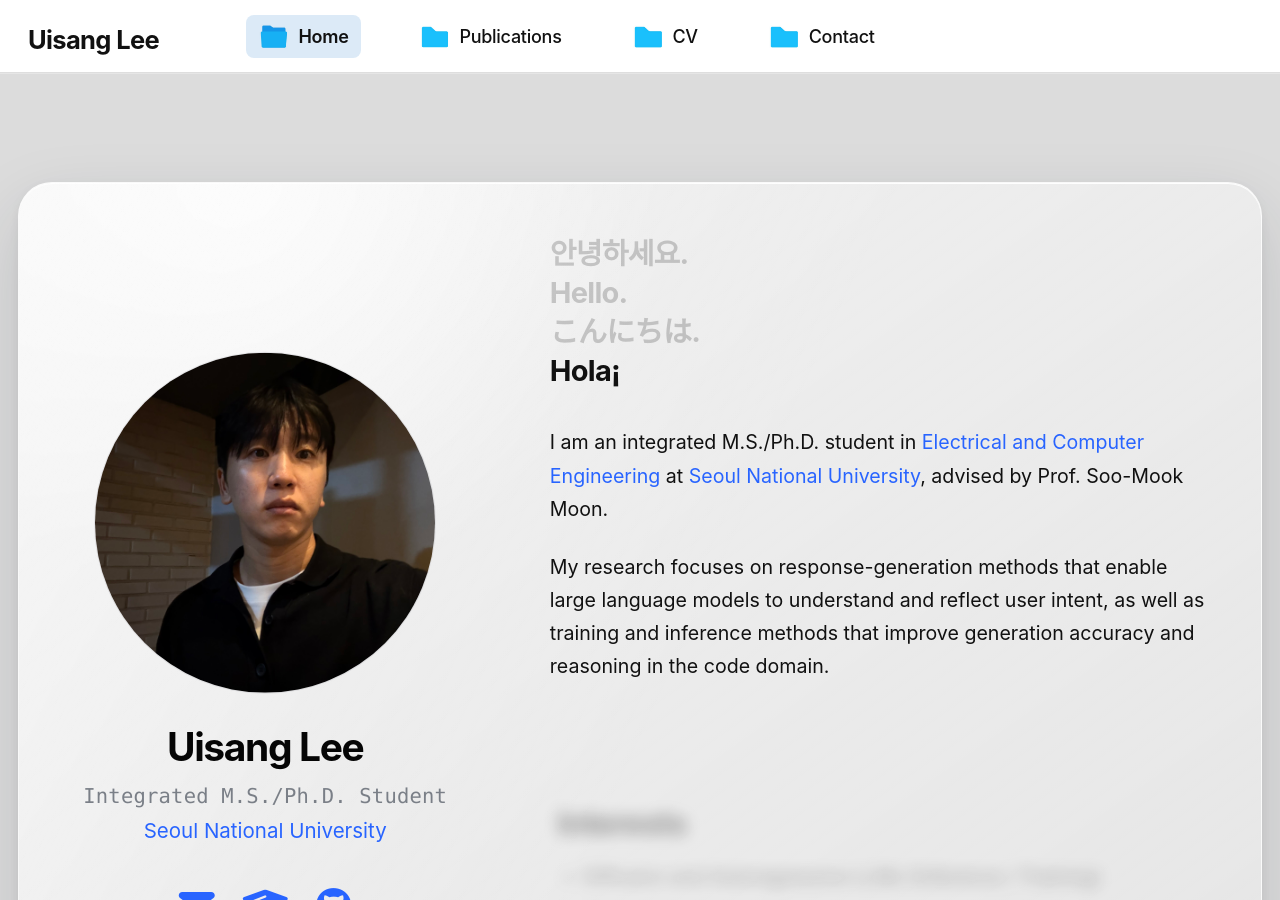
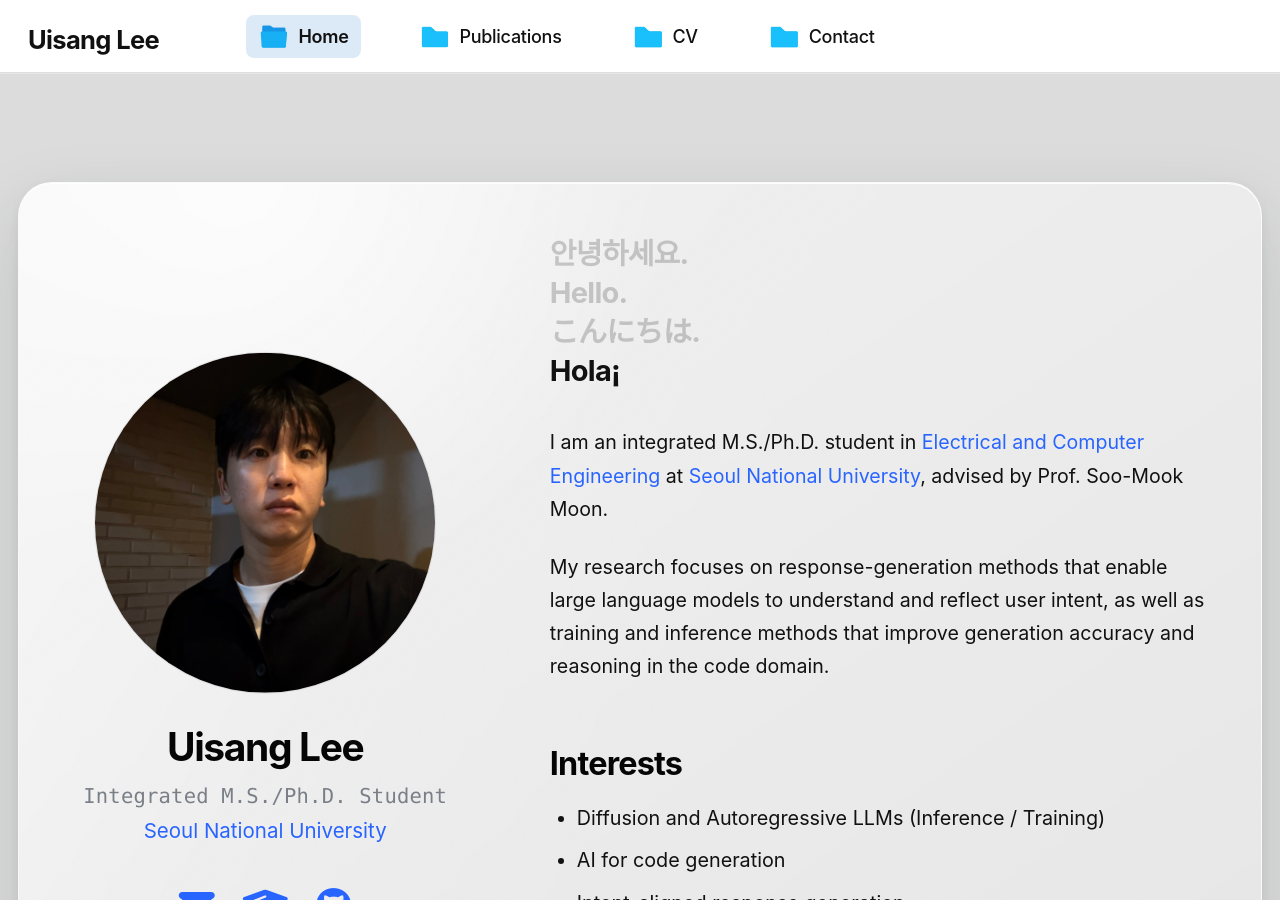
Before and after one commit to uisanglee/uisanglee.github.io, a Jekyll site: the page built from _pages/about.md, in a window 1280 px wide and 900 px high. Built offline with Jekyll 4.4.1, drawn with Linux system fonts in a browser that asks for light colours; a style sheet for code colours, icons or effects is not loaded.

Commit message:
Keep interests section always sharp

```diff
--- a/_includes/head.html
+++ b/_includes/head.html
@@ -13,4 +13,4 @@
 </script>
 
 <!-- For all browsers -->
-<link rel="stylesheet" href="{{ base_path }}/assets/css/main.css?v=20261021-31">
+<link rel="stylesheet" href="{{ base_path }}/assets/css/main.css?v=20261021-32">
--- a/_includes/scripts.html
+++ b/_includes/scripts.html
@@ -1,5 +1,5 @@
 <script type="module" src="{{ base_path }}/assets/js/main.min.js"></script>
-<script src="{{ base_path }}/assets/js/one-page-navigation.js?v=20261021-9" defer></script>
+<script src="{{ base_path }}/assets/js/one-page-navigation.js?v=20261021-10" defer></script>
 
 {% include analytics.html %}
 
--- a/assets/css/main.scss
+++ b/assets/css/main.scss
@@ -596,7 +596,6 @@ body {
   scroll-margin-top: 6.75rem;
 }
 
-.scroll-motion-ready .profile-details,
 .scroll-motion-ready .one-page-section,
 .scroll-motion-ready .profile-contact {
   opacity: var(--scroll-opacity, 1);
@@ -609,7 +608,6 @@ body {
 
 /* Keep button-triggered travel on the compositor: intermediate panels do not
    run blur/spring effects while the page is moving to the selected section. */
-.is-section-scrolling.scroll-motion-ready .profile-details,
 .is-section-scrolling.scroll-motion-ready .one-page-section,
 .is-section-scrolling.scroll-motion-ready .profile-contact {
   opacity: 1 !important;
@@ -621,7 +619,6 @@ body {
 
 @media (prefers-reduced-motion: reduce) {
   .brand-roulette { animation: none !important; }
-  .profile-details,
   .one-page-section,
   .profile-contact {
     opacity: 1 !important;
--- a/assets/js/one-page-navigation.js
+++ b/assets/js/one-page-navigation.js
@@ -120,7 +120,7 @@
   }
 
   function prepareScrollAnimations() {
-    const elements = Array.from(document.querySelectorAll(".profile-details, .one-page-section, .profile-contact"));
+    const elements = Array.from(document.querySelectorAll(".one-page-section, .profile-contact"));
     if (reduceMotion.matches) return;
 
     document.documentElement.classList.add("scroll-motion-ready");
```
